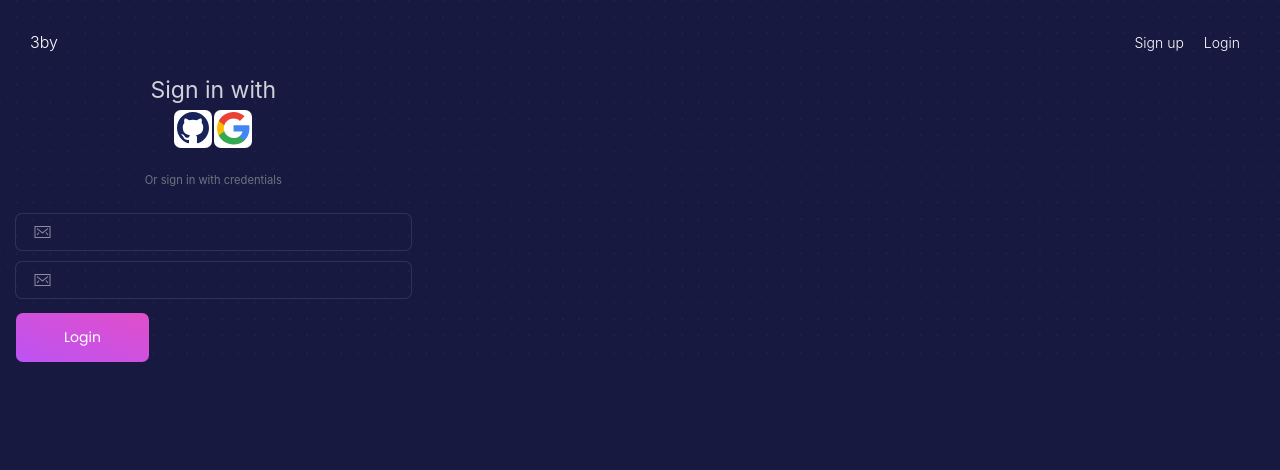
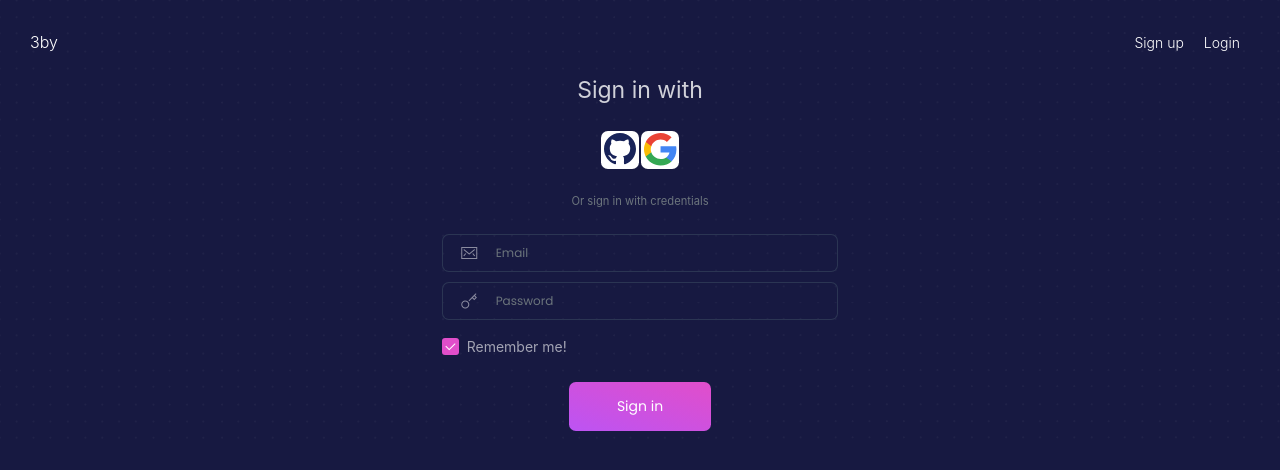
Before and after one commit to afre92/3by_web, a React (Create React App) app: page /login in a window 1280 px wide. Shown: the top 470 px of the page. Built offline with nearby package versions, Linux system fonts and the light colour scheme.

Commit message:
login page done, classname error fixed on Greetings component

```diff
--- a/src/components/Greetings.js
+++ b/src/components/Greetings.js
@@ -5,15 +5,15 @@ class Greetings extends React.Component {
     return (
       <div className="jumbotron">
         <h1>Helooooooooo</h1>
-        <div class="row">
+        <div className="row">
             <div class="col-md-12">
-              <button class="btn">Default</button>
-              <button class="btn btn-primary">Primary</button>
-              <button class="btn btn-info">Info</button>
-              <button class="btn btn-success">Success</button>
-              <button class="btn btn-warning">Warning</button>
-              <button class="btn btn-danger">Danger</button>
-              <button class="btn btn-neutral">Neutral</button>
+              <button className="btn">Default</button>
+              <button className="btn btn-primary">Primary</button>
+              <button className="btn btn-info">Info</button>
+              <button className="btn btn-success">Success</button>
+              <button className="btn btn-warning">Warning</button>
+              <button className="btn btn-danger">Danger</button>
+              <button className="btn btn-neutral">Neutral</button>
             </div>
           </div>
       </div>
--- a/src/components/common/TextFieldGroup.js
+++ b/src/components/common/TextFieldGroup.js
@@ -2,19 +2,19 @@ import React from 'react'
 import PropTypes from 'prop-types'
 import classnames from 'classnames'
 
-export default function TextFieldGroup({ field, value, error, label, type, onChange, checkUserExists}) {
+export default function TextFieldGroup({ field, value, error, placeholder, type, onChange, checkUserExists, icon}) {
     return (
-        <div className={classnames('input-group input-group-alternative', { 'is-invalid': error })}>
-          {/* <label className="control-label">{label}</label> */}
+        <div className={classnames('input-group input-group-alternative', { 'form-control-danger': error })}>
           <div className="input-group-prepend">
             <div className="input-group-text">
-              <i className="tim-icons icon-email-85"></i>
+              <i className={`tim-icons ${icon}`}></i>
             </div>
           </div>
           <input
             onChange={onChange}
             onBlur={checkUserExists}
             type={type}
+            placeholder={placeholder}
             name={field}
             value={value}
             className="form-control"
@@ -28,7 +28,7 @@ export default function TextFieldGroup({ field, value, error, label, type, onCha
 TextFieldGroup.propTypes = {
     field: PropTypes.string.isRequired,
     value: PropTypes.string.isRequired,
-    label: PropTypes.string.isRequired,
+    placeholder: PropTypes.string.isRequired,
     error: PropTypes.string,
     type: PropTypes.string.isRequired,
     onChange: PropTypes.func.isRequired,
@@ -36,5 +36,6 @@ TextFieldGroup.propTypes = {
 }
 
 TextFieldGroup.defaultProps = {
-    type: 'text'
+    type: 'text',
+    placeholder: ''
 }
--- a/src/components/login/LoginForm.js
+++ b/src/components/login/LoginForm.js
@@ -39,54 +39,59 @@ class LoginForm extends Component {
     const { email, password, errors, isLoading } = this.state;
     return (
       <form onSubmit={this.onSubmit}>
-          <div class="text-muted text-center ml-auto mr-auto">
-            <h3 class="mb-0">Sign in with</h3>
+        <div className="text-muted text-center ml-auto mr-auto">
+          <h3 className="mb-0">Sign in with</h3>
         </div>
-
+        <br />
         <div className="auth-icons">
-            <div class="btn-wrapper text-center">
-              <a href="#" class="btn btn-neutral btn-icon">
+          <div className="btn-wrapper text-center">
+            <a href="#" className="btn btn-neutral btn-icon">
               <img src="assets/img/github.svg" />
             </a>
-              <a href="#" class="btn btn-neutral btn-icon">
+            <a href="#" className="btn btn-neutral btn-icon">
               <img src="assets/img/google.svg" />
             </a>
           </div>
         </div>
 
-          <div class="text-center text-muted mb-4 mt-3">
+        <div className="text-center text-muted mb-4 mt-3">
           <small>Or sign in with credentials</small>
         </div>
 
         { errors.error && <div className="alert alert-danger">{errors.error}</div> }
 
-
-
-
-
-
         <TextFieldGroup
           field="email"
-                        label="Email"
+          placeholder="Email"
+          icon="icon-email-85"
           value={email}
           error={errors.email}
           onChange={this.onChange}
         />
-
-
         <TextFieldGroup
           field="password"
-          label="Password"
+          placeholder="Password"
+          icon="icon-key-25"
           value={password}
           error={errors.password}
           onChange={this.onChange}
           type="password"
         />
 
+        <div className="form-check mt-3">
+          <label className="form-check-label">
+            <input className="form-check-input" type="checkbox" checked />
+            <span className="form-check-sign"></span>
+            Remember me!
+          </label>
+        </div>
+        <br />
         <div className="form-group">
+          <div className="text-center">
             <button className="btn btn-primary btn-lg" disabled={isLoading}>
-            Login
+              Sign in
             </button>
+          </div>
         </div>
       </form>
     )
--- a/src/components/login/LoginPage.js
+++ b/src/components/login/LoginPage.js
@@ -4,7 +4,7 @@ import LoginForm from './LoginForm'
 export default class LoginPage extends Component {
   render() {
     return (
-      <div className="">
+      <div className="center-horizontally">
         <div className="col-md-4 col-md-offset-4">
           <LoginForm history={this.props.history} />
         </div>
```
Also changed, not shown: public/assets/css/blk-design-system.css. Lines whose indentation alone changed are shown as unchanged.
